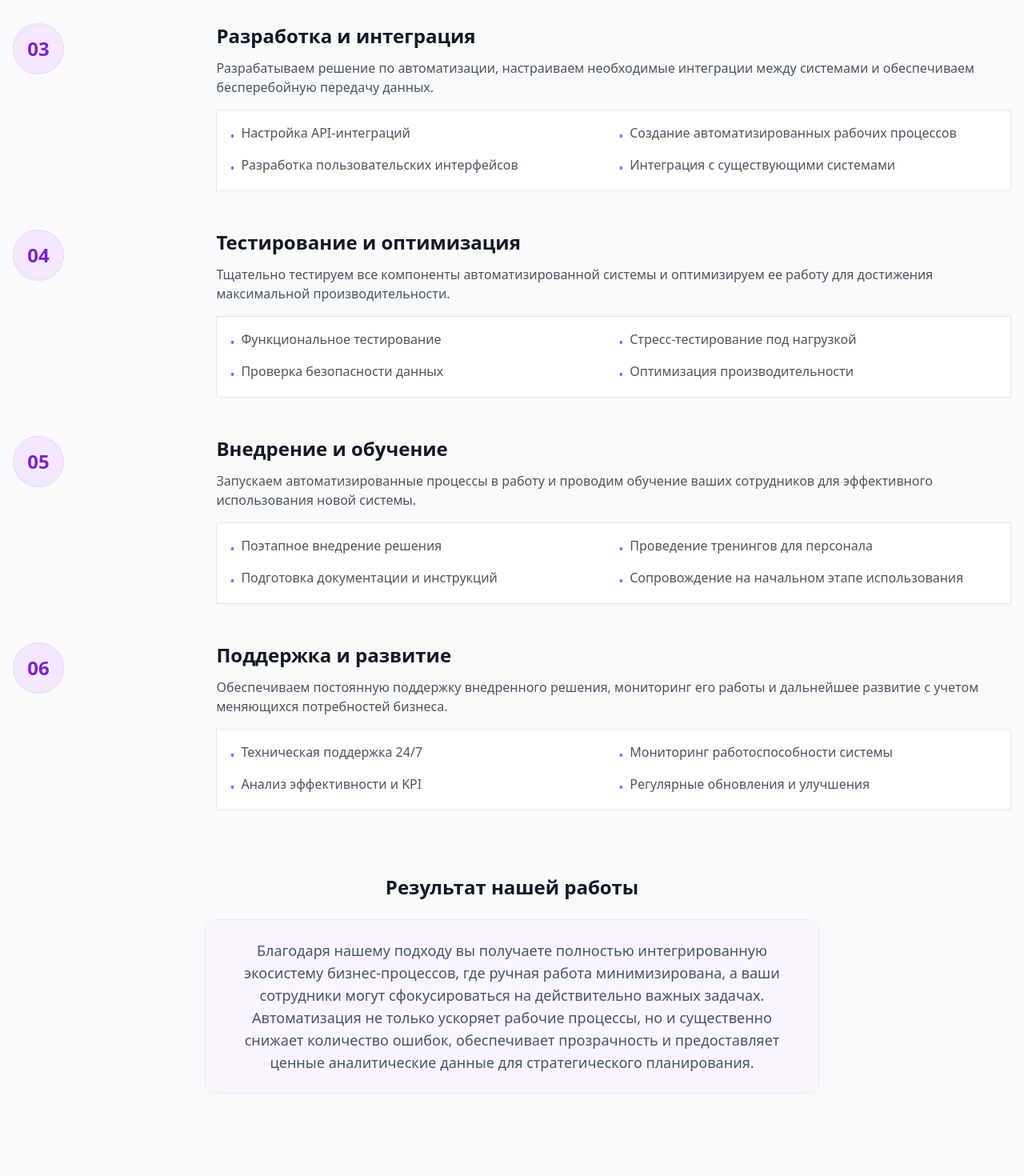
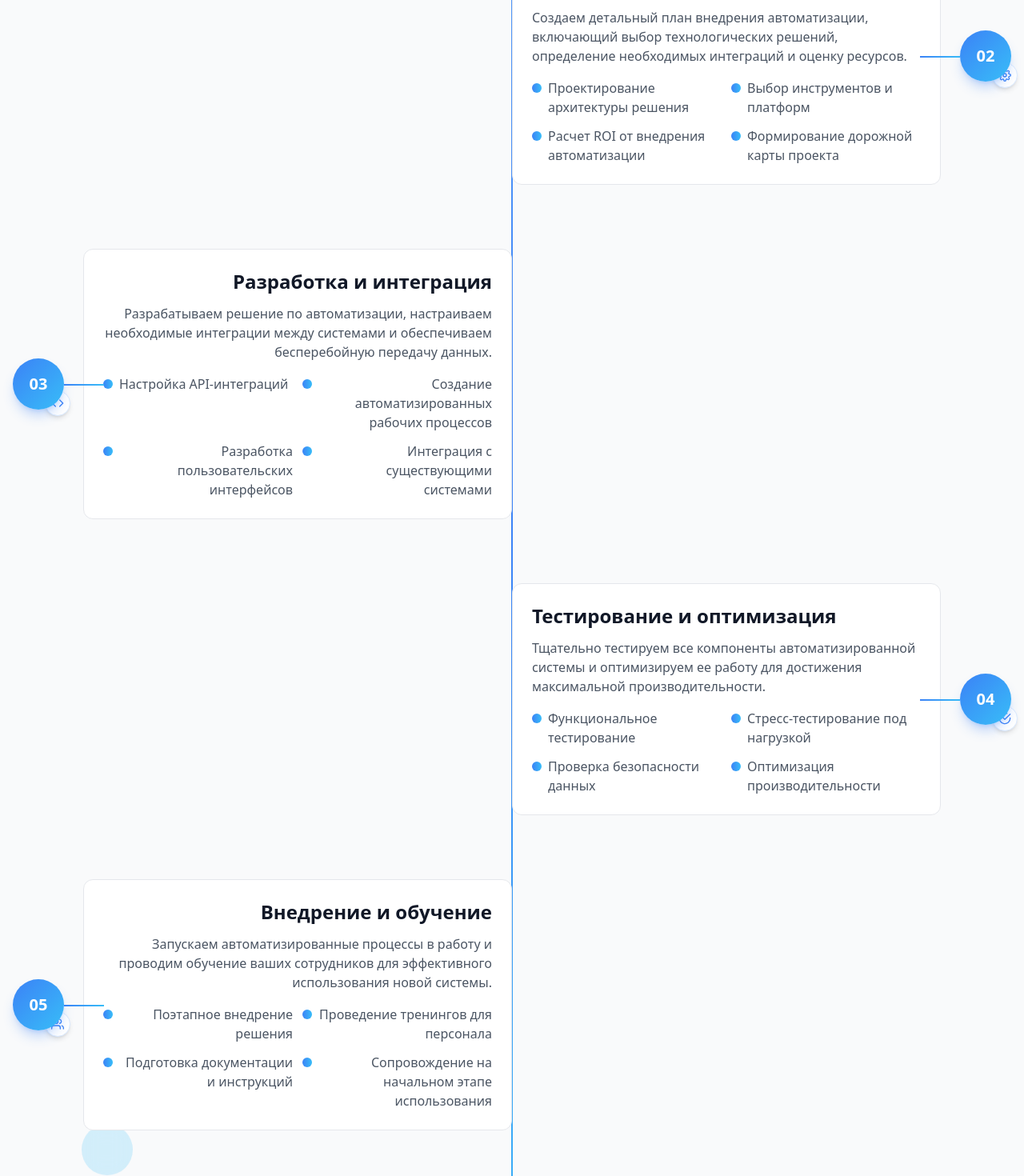
Before and after one commit to Neuropolis-ai/site, a Next.js app: page /workflow-automation in a window 1280 px wide. Shown: the part 5920-7390 px from the top of the page at 80% size. Built offline with nearby package versions, Linux system fonts and the light colour scheme.

Commit message:
Обновлен компонент WorkflowAutomationProcess: современный дизайн 2025, новая структура таймлайна, синяя цветовая гамма, добавлены иконки и анимации

```diff
--- a/src/components/workflow-automation/WorkflowAutomationProcess.tsx
+++ b/src/components/workflow-automation/WorkflowAutomationProcess.tsx
@@ -3,6 +3,15 @@
 import { motion } from "framer-motion";
 import Container from "@/components/ui/Container";
 import { useTheme } from "@/context/ThemeContext";
+import {
+  FiCheckCircle,
+  FiClock,
+  FiCode,
+  FiDatabase,
+  FiUsers,
+  FiSettings,
+  FiServer,
+} from "react-icons/fi";
 
 export default function WorkflowAutomationProcess() {
   const { isDark } = useTheme();
@@ -26,6 +35,36 @@ export default function WorkflowAutomationProcess() {
       transition: { duration: 0.5, ease: "easeOut" },
     },
   };
+
+  const floatingVariants = {
+    initial: { y: 0 },
+    animate: {
+      y: [0, -10, 0],
+      transition: {
+        duration: 5,
+        repeat: Infinity,
+        ease: "easeInOut",
+      },
+    },
+  };
+
+  const lineVariants = {
+    hidden: { height: 0 },
+    visible: {
+      height: "100%",
+      transition: { duration: 1.5, ease: "easeInOut" },
+    },
+  };
+
+  // Иконки для шагов
+  const stepIcons = [
+    <FiDatabase key="1" />,
+    <FiSettings key="2" />,
+    <FiCode key="3" />,
+    <FiCheckCircle key="4" />,
+    <FiUsers key="5" />,
+    <FiServer key="6" />,
+  ];
 
   // Этапы процесса интеграции и автоматизации
   const processSteps = [
@@ -104,15 +143,43 @@ export default function WorkflowAutomationProcess() {
   ];
 
   return (
-    <section id="workflow-process" className="py-16 md:py-24 relative">
+    <section
+      id="workflow-process"
+      className="py-16 md:py-24 relative overflow-hidden"
+    >
       {/* Градиентный фон */}
+      <div className="absolute inset-0 bg-gradient-to-b from-blue-50 to-white dark:from-blue-950/10 dark:to-gray-900 -z-10"></div>
+
+      {/* Сетка-фон */}
+      <div className="absolute inset-0 opacity-[0.03] dark:opacity-[0.02] -z-10">
         <div
-        className={`absolute inset-0 ${
-          isDark
-            ? "bg-gradient-to-b from-black to-gray-900"
-            : "bg-gradient-to-b from-white to-gray-50"
-        } -z-10`}
+          className="w-full h-full"
+          style={{
+            backgroundImage: "url('/grid-pattern.svg')",
+            backgroundSize: "24px 24px",
+            backgroundRepeat: "repeat",
+          }}
         ></div>
+      </div>
+
+      {/* Декоративные элементы */}
+      <div className="absolute -top-24 -right-24 w-64 h-64 bg-gradient-to-br from-blue-200/30 to-blue-400/30 dark:from-blue-500/10 dark:to-blue-700/10 rounded-full blur-3xl -z-5"></div>
+      <div className="absolute -bottom-24 -left-24 w-64 h-64 bg-gradient-to-tr from-sky-200/30 to-sky-400/30 dark:from-sky-500/10 dark:to-sky-700/10 rounded-full blur-3xl -z-5"></div>
+
+      {/* Анимированные элементы */}
+      <motion.div
+        variants={floatingVariants}
+        initial="initial"
+        animate="animate"
+        className="absolute top-[25%] right-[10%] w-12 h-12 bg-blue-400/20 dark:bg-blue-600/30 rounded-full backdrop-blur-md z-0"
+      ></motion.div>
+      <motion.div
+        variants={floatingVariants}
+        initial="initial"
+        animate="animate"
+        className="absolute bottom-[30%] left-[8%] w-16 h-16 bg-sky-400/20 dark:bg-sky-600/30 rounded-full backdrop-blur-md z-0"
+        style={{ animationDelay: "1.5s" }}
+      ></motion.div>
 
       <Container>
         <motion.div
@@ -124,18 +191,16 @@ export default function WorkflowAutomationProcess() {
         >
           <motion.div
             variants={itemVariants}
-            className={`inline-block px-4 py-1 rounded-full text-sm mb-4 switch-box ${
-              !isDark && "light-switch-box"
-            }`}
+            className="inline-flex items-center justify-center border border-blue-300 dark:border-blue-800 gap-2 px-4 py-1 rounded-full text-sm mb-4 bg-blue-500/10 text-blue-600 dark:text-blue-400"
           >
             Как мы работаем
           </motion.div>
           <motion.h2
             variants={itemVariants}
-            className="text-3xl md:text-4xl font-semibold text-gray-900 dark:text-white mb-4"
+            className="text-3xl md:text-4xl font-semibold text-gray-900 dark:text-white mb-4 tracking-tight"
           >
             Процесс{" "}
-            <span className="bg-clip-text text-transparent bg-gradient-to-r from-[#8B5CF6] to-[#A78BFA]">
+            <span className="bg-clip-text text-transparent bg-gradient-to-r from-blue-500 to-sky-400">
               внедрения автоматизации
             </span>
           </motion.h2>
@@ -155,62 +220,106 @@ export default function WorkflowAutomationProcess() {
           initial="hidden"
           whileInView="visible"
           viewport={{ once: true, amount: 0.1 }}
-          className="space-y-12"
+          className="relative"
         >
+          {/* Центральная вертикальная линия для десктопа */}
+          <div className="hidden lg:block absolute left-1/2 top-0 bottom-0 w-0.5 -translate-x-1/2">
+            <motion.div
+              variants={lineVariants}
+              className="h-full w-full bg-gradient-to-b from-blue-400 via-blue-500 to-sky-400"
+            ></motion.div>
+          </div>
+
           {processSteps.map((step, index) => (
             <motion.div
               key={index}
               variants={itemVariants}
-              className={`relative grid grid-cols-1 lg:grid-cols-5 gap-6 items-start ${
-                index !== processSteps.length - 1
-                  ? `after:content-[''] after:absolute after:left-8 after:top-20 after:bottom-0 after:w-0.5
-                    ${
-                      isDark
-                        ? "after:bg-gradient-to-b after:from-purple-600 after:to-transparent"
-                        : "after:bg-gradient-to-b after:from-purple-200 after:to-transparent"
-                    } lg:after:hidden`
-                  : ""
+              className={`relative mb-20 last:mb-0 ${
+                index % 2 === 0 ? "lg:pr-[50%] lg:text-right" : "lg:pl-[50%]"
               }`}
             >
-              {/* Номер шага */}
-              <div className="col-span-1 flex flex-col items-center lg:items-start">
+              {/* Вертикальная линия для мобильной версии */}
+              {index !== processSteps.length - 1 && (
+                <div className="lg:hidden absolute left-8 top-20 bottom-0 w-0.5">
+                  <motion.div
+                    variants={lineVariants}
+                    className="h-full w-full bg-gradient-to-b from-blue-400 to-transparent"
+                  ></motion.div>
+                </div>
+              )}
+
+              {/* Блок шага */}
+              <div className="flex flex-col lg:flex-row lg:items-center gap-6">
+                {/* Номер и иконка шага */}
                 <div
-                  className={`w-16 h-16 rounded-full flex items-center justify-center text-2xl font-bold relative z-10 ${
-                    isDark
-                      ? "bg-purple-900/50 text-purple-300 border border-purple-700"
-                      : "bg-purple-100 text-purple-700 border border-purple-200"
+                  className={`flex ${
+                    index % 2 === 0 ? "lg:justify-end" : "lg:order-1"
                   }`}
                 >
+                  <div className="relative">
+                    {/* Круг с номером */}
+                    <div
+                      className={`w-16 h-16 rounded-full flex items-center justify-center text-xl font-bold relative z-10
+                      bg-gradient-to-br from-blue-500 to-sky-400 text-white shadow-lg
+                      ${isDark ? "shadow-blue-500/20" : "shadow-blue-500/30"}`}
+                    >
                       {step.number}
+                    </div>
+
+                    {/* Иконка */}
+                    <div
+                      className={`absolute -bottom-2 -right-2 w-8 h-8 rounded-full flex items-center justify-center
+                      bg-white dark:bg-gray-800 text-blue-500 dark:text-blue-400 shadow-md border border-blue-100 dark:border-blue-900`}
+                    >
+                      {stepIcons[index]}
+                    </div>
+
+                    {/* Соединительная линия для десктопа */}
+                    <div
+                      className={`hidden lg:block absolute top-1/2 w-[50px] h-0.5 bg-gradient-to-r from-blue-500 to-sky-400
+                      ${index % 2 === 0 ? "left-full" : "right-full"}`}
+                    ></div>
                   </div>
                 </div>
 
                 {/* Содержимое шага */}
-              <div className="col-span-4 lg:col-span-4">
+                <div
+                  className={`flex-1 ${index % 2 === 0 ? "" : "lg:order-0"}`}
+                >
+                  <motion.div
+                    whileHover={{
+                      y: -5,
+                      transition: { duration: 0.3 },
+                      boxShadow: isDark
+                        ? "0 10px 30px rgba(30, 64, 175, 0.2)"
+                        : "0 10px 30px rgba(59, 130, 246, 0.15)",
+                    }}
+                    className={`p-6 rounded-xl transition-all ${
+                      isDark
+                        ? "bg-gray-800/50 backdrop-blur-sm border border-gray-700"
+                        : "bg-white border border-gray-200 hover:border-blue-200"
+                    }`}
+                  >
                     <h3 className="text-2xl font-semibold text-gray-900 dark:text-white mb-3">
                       {step.title}
                     </h3>
                     <p className="text-gray-600 dark:text-gray-300 mb-4">
                       {step.description}
                     </p>
-                <div
-                  className={`grid grid-cols-1 md:grid-cols-2 gap-3 p-4 rounded-lg ${
-                    isDark
-                      ? "bg-gray-800/50"
-                      : "bg-white border border-gray-200"
-                  }`}
-                >
+                    <div className="grid grid-cols-1 md:grid-cols-2 gap-3">
                       {step.details.map((detail, detailIndex) => (
                         <div
                           key={detailIndex}
                           className="flex items-start space-x-2"
                         >
-                      <span className="text-purple-500 mt-1">•</span>
+                          <div className="mt-1.5 w-3 h-3 rounded-full bg-gradient-to-r from-blue-500 to-sky-400 flex-shrink-0"></div>
                           <span className="text-gray-600 dark:text-gray-300">
                             {detail}
                           </span>
                         </div>
                       ))}
+                    </div>
+                  </motion.div>
                 </div>
               </div>
             </motion.div>
@@ -223,7 +332,7 @@ export default function WorkflowAutomationProcess() {
           initial="hidden"
           whileInView="visible"
           viewport={{ once: true, amount: 0.1 }}
-          className="mt-20 text-center"
+          className="mt-24 text-center"
         >
           <motion.h3
             variants={itemVariants}
@@ -233,13 +342,26 @@ export default function WorkflowAutomationProcess() {
           </motion.h3>
           <motion.div
             variants={itemVariants}
-            className={`max-w-3xl mx-auto p-6 rounded-xl ${
+            whileHover={{
+              y: -5,
+              transition: { duration: 0.3 },
+              boxShadow: isDark
+                ? "0 20px 40px rgba(30, 64, 175, 0.2)"
+                : "0 20px 40px rgba(59, 130, 246, 0.15)",
+            }}
+            className={`max-w-4xl mx-auto p-8 rounded-xl transition-all ${
               isDark
-                ? "bg-purple-900/20 border border-purple-800/30"
-                : "bg-purple-50 border border-purple-100"
+                ? "bg-gradient-to-br from-blue-900/30 to-blue-800/20 backdrop-blur-sm border border-blue-800/30"
+                : "bg-gradient-to-br from-blue-50 to-sky-50 border border-blue-100"
             }`}
           >
-            <p className="text-lg text-gray-600 dark:text-gray-300">
+            <div className="flex flex-col items-center mb-5">
+              <div className="w-20 h-20 mb-5 rounded-full flex items-center justify-center bg-gradient-to-r from-blue-500 to-sky-400 shadow-xl shadow-blue-500/20">
+                <FiClock className="w-10 h-10 text-white" />
+              </div>
+              <div className="h-0.5 w-24 bg-gradient-to-r from-blue-500 to-sky-400"></div>
+            </div>
+            <p className="text-lg text-gray-600 dark:text-gray-300 leading-relaxed">
               Благодаря нашему подходу вы получаете полностью интегрированную
               экосистему бизнес-процессов, где ручная работа минимизирована, а
               ваши сотрудники могут сфокусироваться на действительно важных
@@ -248,6 +370,20 @@ export default function WorkflowAutomationProcess() {
               предоставляет ценные аналитические данные для стратегического
               планирования.
             </p>
+            <div className="mt-6 flex flex-wrap justify-center gap-4">
+              <div className="flex items-center gap-2 px-4 py-2 rounded-full bg-blue-500/10 text-blue-600 dark:text-blue-400 border border-blue-200 dark:border-blue-800">
+                <span className="font-semibold">+40%</span>
+                <span>продуктивности</span>
+              </div>
+              <div className="flex items-center gap-2 px-4 py-2 rounded-full bg-blue-500/10 text-blue-600 dark:text-blue-400 border border-blue-200 dark:border-blue-800">
+                <span className="font-semibold">-60%</span>
+                <span>ручных операций</span>
+              </div>
+              <div className="flex items-center gap-2 px-4 py-2 rounded-full bg-blue-500/10 text-blue-600 dark:text-blue-400 border border-blue-200 dark:border-blue-800">
+                <span className="font-semibold">24/7</span>
+                <span>автоматизированная работа</span>
+              </div>
+            </div>
           </motion.div>
         </motion.div>
       </Container>
```
Lines whose indentation alone changed are shown as unchanged.
